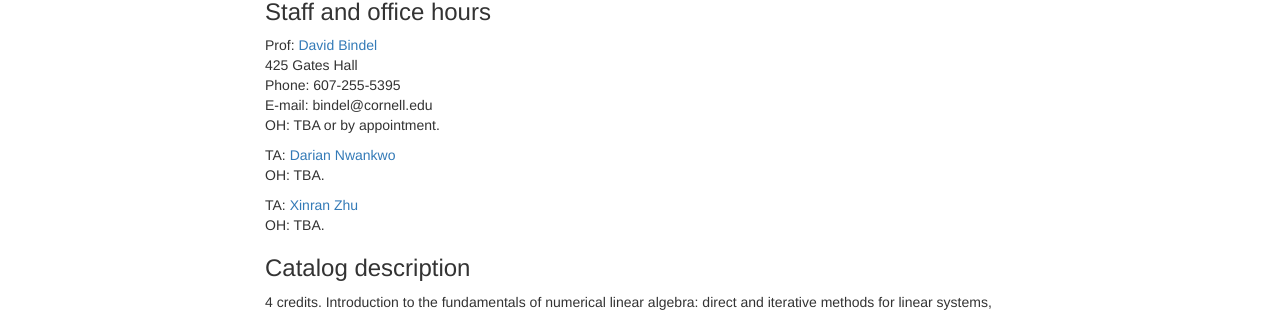
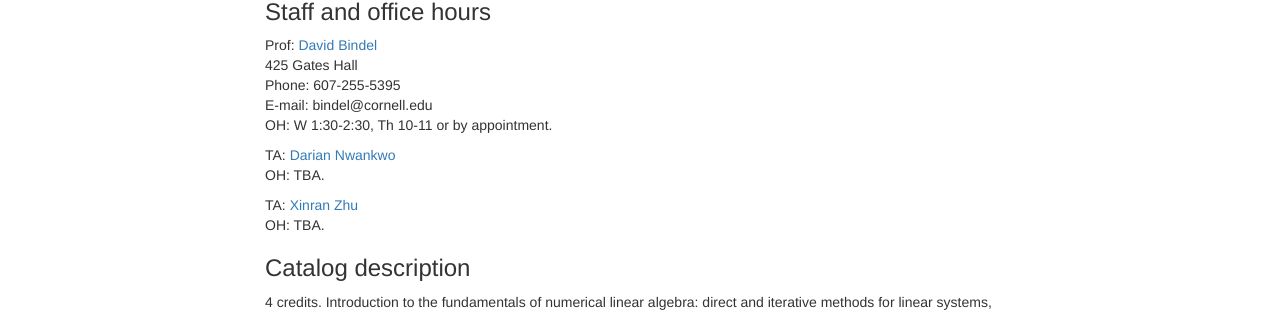
Before and after one commit to dbindel/cs4220-s20, a Jekyll site: the page built from web/syllabus.md, in a window 1280 px wide and 900 px high. Shown: the part 307-619 px from the top of the window. Built offline with Jekyll 4.4.1, drawn with Linux system fonts in a browser that asks for light colours; nearby versions of some CDN libraries.

Commit message:
Update syllabus with OH.

```diff
--- a/web/syllabus.md
+++ b/web/syllabus.md
@@ -15,7 +15,7 @@ Prof: [David Bindel](http://www.cs.cornell.edu/~bindel)
 425 Gates Hall
 Phone: 607-255-5395
 E-mail: bindel@cornell.edu
-OH: TBA or by appointment.
+OH: W 1:30-2:30, Th 10-11 or by appointment.
 
 TA: [Darian Nwankwo](http://www.cs.cornell.edu/~don/)
 OH: TBA.
```
